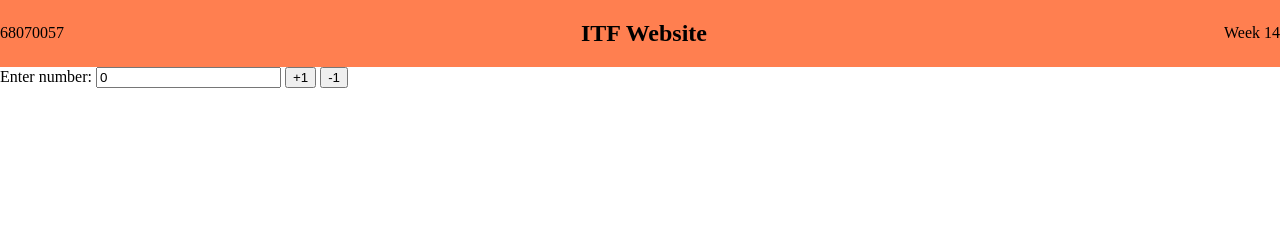
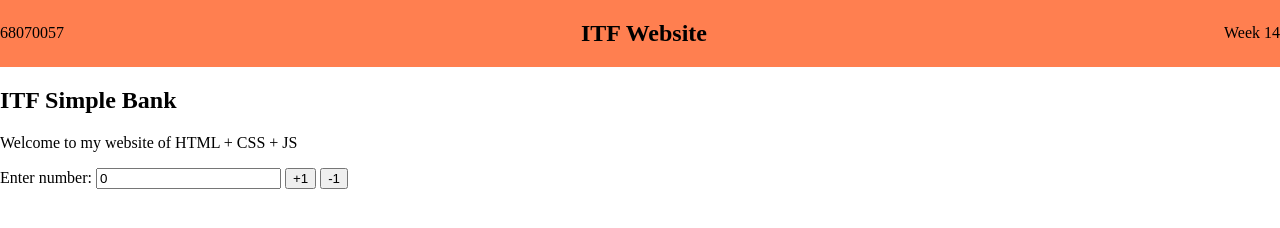
Before and after one commit to fuze-thnd/ITF-Web, a plain HTML site: page index.html in a window 1280 px wide. Drawn offline with Linux system fonts and the light colour scheme.

Commit message:
Update index.html

```diff
--- a/index.html
+++ b/index.html
@@ -12,6 +12,8 @@
         <h2>ITF Website</h2>
         <p>Week 14</p>
     </nav>
+    <h2>ITF Simple Bank</h2>
+    <p>Welcome to my website of HTML + CSS + JS</p>
     Enter number: <input type="number" id="myinput" value="0">
     <button onclick="add()">+1</button>
     <button onclick="del()">-1</button>
```
